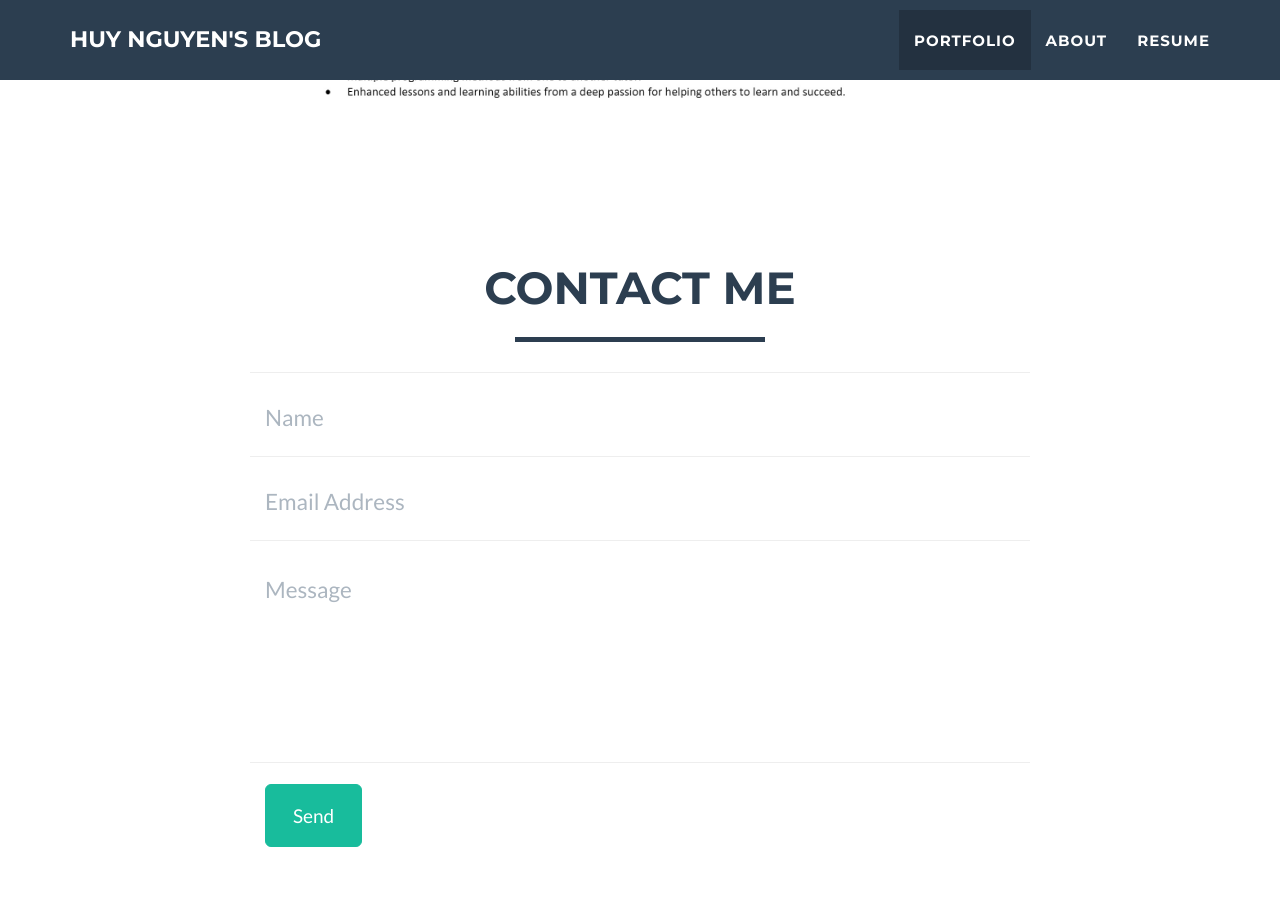
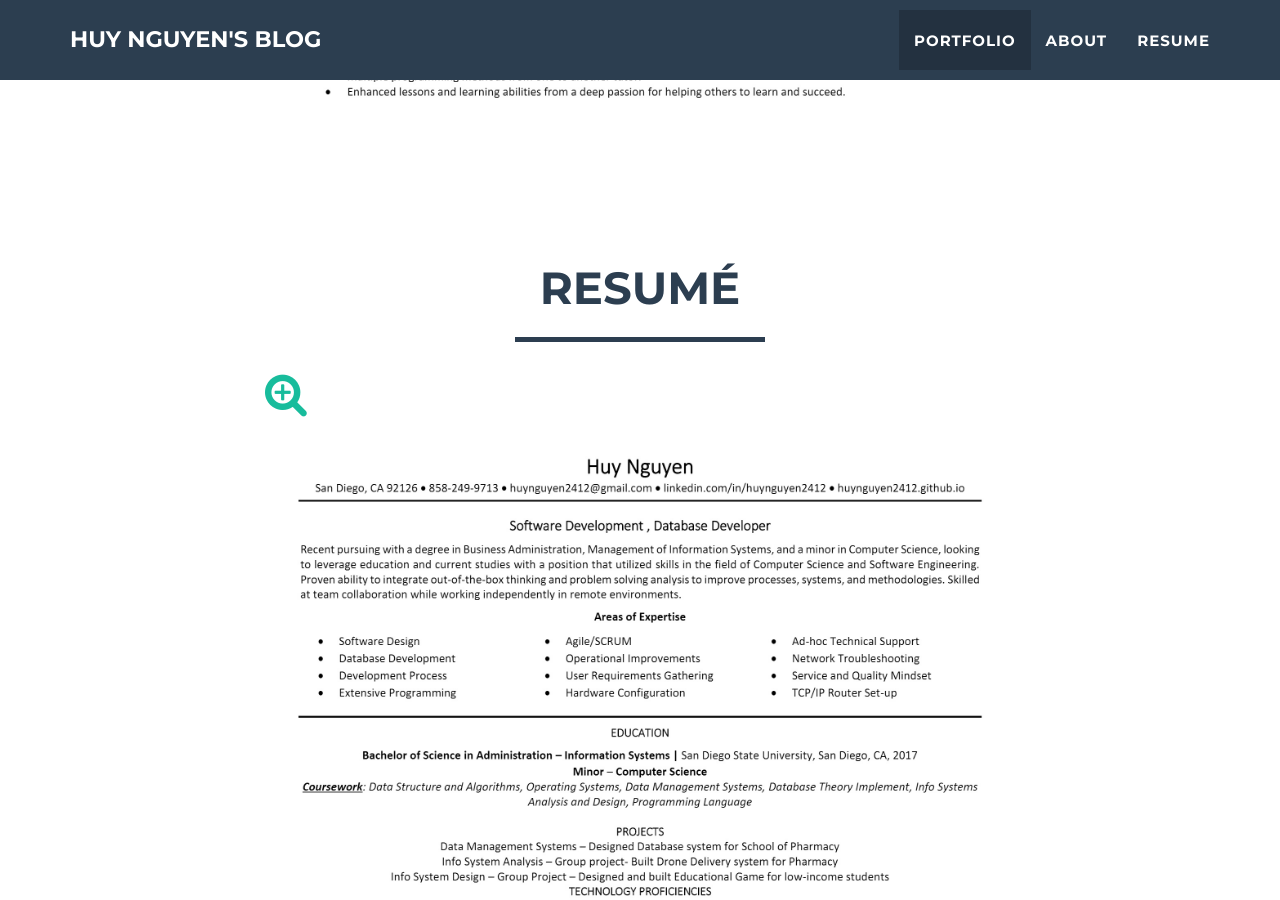
Before and after one commit to huynguyen2412/huynguyen2412.github.io, a Jekyll site: the page built from index.html, in a window 1280 px wide and 900 px high, scrolled down 3271 px. Built offline with Jekyll 4.4.1, drawn with Linux system fonts in a browser that asks for light colours.

Commit message:
updated all

```diff
--- a/_includes/about.html
+++ b/_includes/about.html
@@ -16,7 +16,7 @@
                     <p>In my leisure time, I'm studying for Java web stack and write the small applications by C#. Currently, I'm also taking the SQL courses on Udemy to prepare for Microsoft Certified Solutions Associate emphasis in SQL Server 2012. </p>
                 </div>
                 <div class="col-lg-8 col-lg-offset-2 text-center">
-                    <a href="https://huynguyen2412.github.io/#resumeModal" class="btn btn-lg btn-outline">
+                    <a href="https://huynguyen2412.github.io/#contact" class="btn btn-lg btn-outline">
                         <i class="fa fa-download">My Resume</i>
                     </a>
                 </div>
--- a/_layouts/default.html
+++ b/_layouts/default.html
@@ -6,15 +6,16 @@
     {% include header.html %}
     {% include about.html %}
     {% include portfolio_grid.html %}
-    {% include resume.html %}
+    {% include contact.html %}
+
+<!--     {% include resume.html %}
 
     {% if site.contact == "static" %}
     {% include contact_static.html %}
     {% elsif site.contact == "disqus" %}
     {% include contact_disqus.html %}
     {% else %}
-    {% include contact.html %}
-    {% endif %}
+    {% endif %} -->
 
     {% include footer.html %}
     {% include modals.html %}
```
